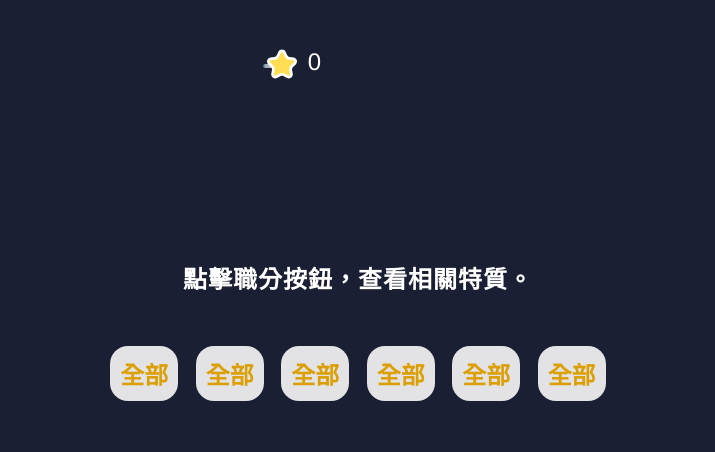
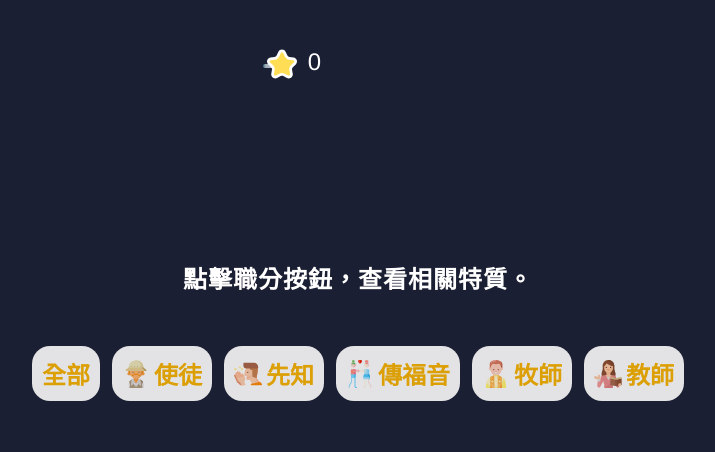
Before and after one commit to ya95123/myjob, a plain HTML site: page index.html in a window 1280 px wide. Shown: the part 1517-1969 px from the top of the page, without its empty margins (282-997 px from the left). Drawn offline with Linux system fonts and the light colour scheme.

Commit message:
btn-icon

```diff
--- a/css/style.scss
+++ b/css/style.scss
@@ -284,6 +284,8 @@ img {
   .query {
     width: fit-content;
     margin: auto;
+    display: flex;
+    flex-wrap: wrap;
   }
 
   .btn-query {
@@ -299,10 +301,18 @@ img {
     transition: $trans-text;
     cursor: pointer;
 
+    display: flex;
+    align-items: center;
+
     &:hover {
       opacity: 1;
       filter: drop-shadow($shadow-exlporeShine);
     }
+  }
+
+  .btn-icon {
+    width: 28px;
+    margin-right: 4px;
   }
 }
 
--- a/index.html
+++ b/index.html
@@ -95,11 +95,26 @@
 
         <div class="query">
           <button class="btn-query">全部</button>
-          <button class="btn-query">全部</button>
-          <button class="btn-query">全部</button>
-          <button class="btn-query">全部</button>
-          <button class="btn-query">全部</button>
-          <button class="btn-query">全部</button>
+          <button class="btn-query">
+            <img class="btn-icon" src="./img/jobs/apostle.svg">
+            使徒
+          </button>
+          <button class="btn-query">
+            <img class="btn-icon" src="./img/jobs/prophet.svg">
+            先知
+          </button>
+          <button class="btn-query">
+            <img class="btn-icon" src="./img/jobs/evangelist.svg">
+            傳福音
+          </button>
+          <button class="btn-query">
+            <img class="btn-icon" src="./img/jobs/priest.svg">
+            牧師
+          </button>
+          <button class="btn-query">
+            <img class="btn-icon" src="./img/jobs/teacher.svg">
+            教師
+          </button>
         </div>
       </div>
 
```
Also changed, not shown: css/style.css, css/style.min.css.
